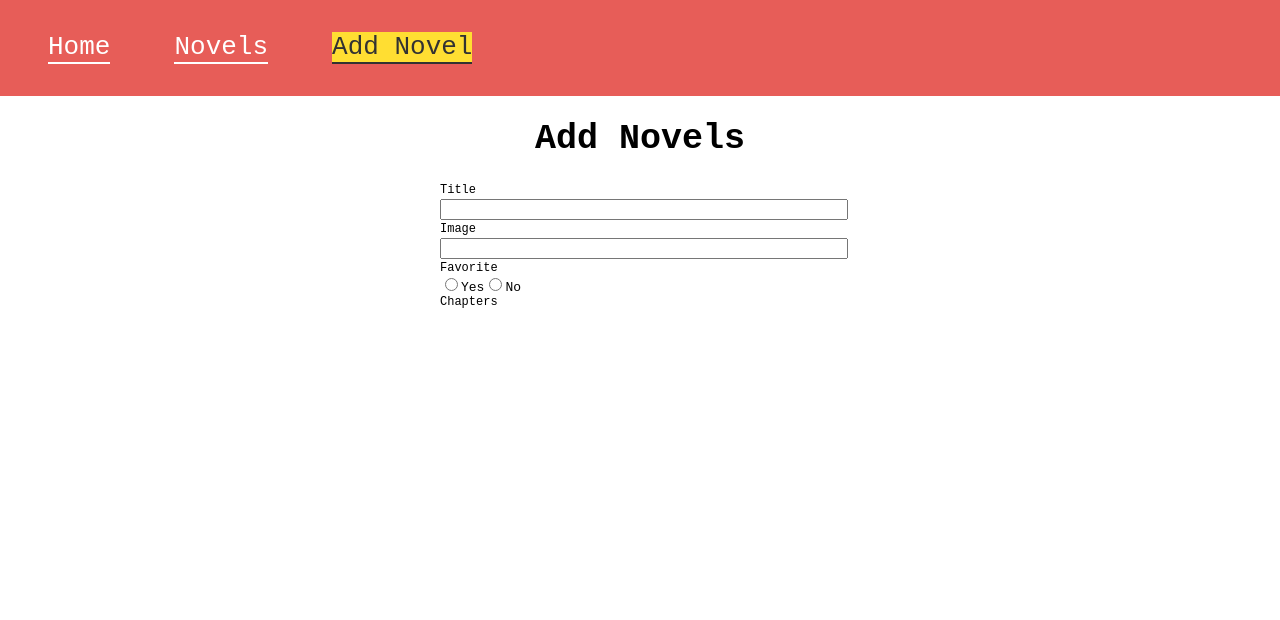
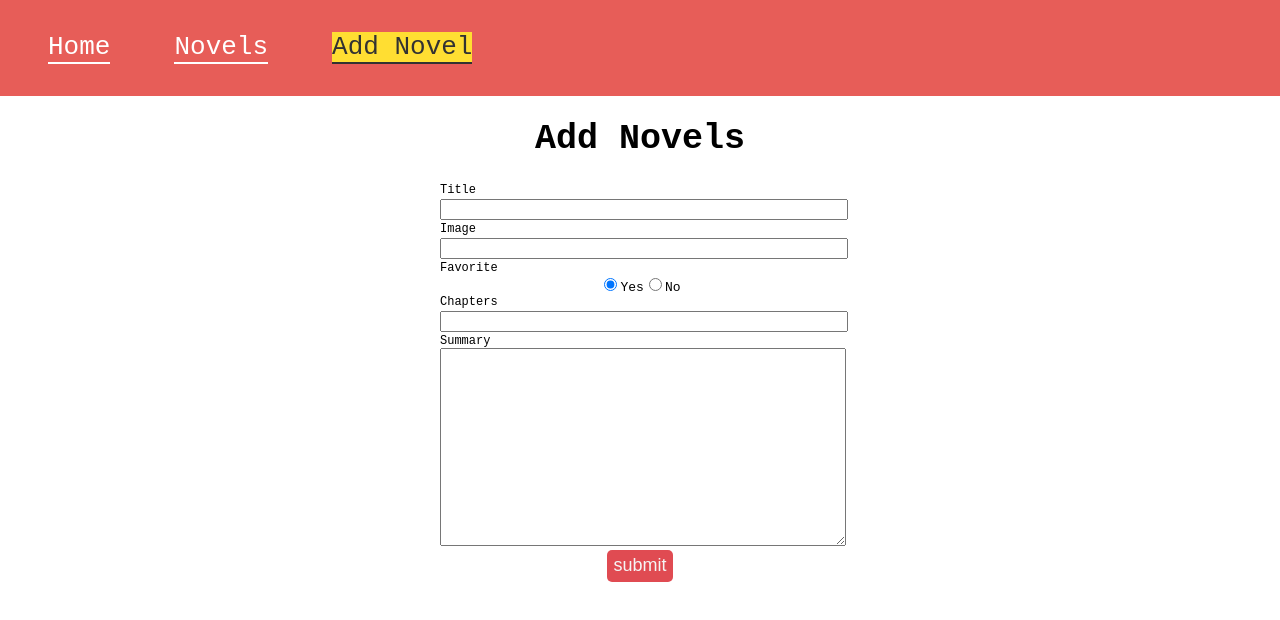
Before and after one commit to Andrewruu/phase2-project, a React (Create React App) app: page /NewNovel in a window 1280 px wide. Shown: the top 620 px of the page. Built offline with nearby package versions, Linux system fonts and the light colour scheme; no server answers.

Commit message:
Add redirect for new novel form

```diff
--- a/src/App.js
+++ b/src/App.js
@@ -21,18 +21,20 @@ export default function App(){
            return novel.id === novelObj.id ? novelObj: novel
 
         }))
-
     }
+    function handleAddNovel(newNovel) {
+        setNovels([...novels, newNovel]);
+      }
 
     return (
         <div className="app">
             <NavBar/>
             <Switch>
                 <Route exact path="/Novels">
-                    <NovelList novels={novels} updateNovels={updateNovels}/>
+                    <NovelList novels={novels} updateNovels={updateNovels} />
                 </Route>
                 <Route exact path="/NewNovel">
-                    <AddNovel/>
+                    <AddNovel handleAddNovel={handleAddNovel}/>
                 </Route>
                 <Route path="/Novels/:id">
                     <NovelDetails/>
--- a/src/components/AddNovel.js
+++ b/src/components/AddNovel.js
@@ -1,6 +1,9 @@
 import React, {useState} from "react";
+import { useHistory } from "react-router-dom";
 
-export default function AddNovel() {
+export default function AddNovel({handleAddNovel}) {
+    const history = useHistory()
+
     const [novelObj, setNovelObj]= useState({
         title: "",
         image: "",
@@ -10,40 +13,94 @@ export default function AddNovel() {
 
     })
 
+    function handleChange(e) {
+        let value = e.target.value
+        if (value==="true"){
+            value = true
+        }else if(value === "false"){
+            value = false
+        }
+        setNovelObj({
+          ...novelObj,
+          [e.target.name]: value,
+        })
+      }
+
+    function handelSubmit(e){
+        e.preventDefault()
+        const newNovel ={
+            title: novelObj.title,
+            image: novelObj.image,
+            likes: novelObj.likes,
+            chapters: novelObj.chapters,
+            summary: novelObj.summary
+        }
+        fetch("http://localhost:3000/novels", {
+            method: "POST",
+            headers: {
+              "Content-Type": "application/json",
+            },
+            body: JSON.stringify(newNovel),
+          })
+            .then((r) => r.json())
+            .then(handleAddNovel(newNovel))
+            .then(history.push("/Novels"))
+    }
+
+
     return (
         <div className="add-novel-form">
             <h1>Add Novels</h1>
-            <form>
+            <form onSubmit={handelSubmit}>
             <p>Title </p>
                 <input
                 type="text"
                 name="title"
-                label="title"/>
+                label="title"
+                value={novelObj.title}
+                onChange={handleChange}/>
             <p>Image </p>
                 <input
                 type="text"
                 name="image"
-                label="image"/>
+                label="image"
+                value={novelObj.image}
+                onChange={handleChange}/>
             <p>Favorite</p>
                 <input
                 type="radio"
-                name="like"
+                name="likes"
                 label="like"
                 value={true}
+                onChange={handleChange}
+                checked={novelObj.likes == true}
                 />
-            <label for="like">Yes</label>
+            <label>Yes</label>
             <input
                 type="radio"
-                name="dislike"
+                name="likes"
                 label="dislike"
                 value={false}
+                onChange={handleChange}
+
                 />
-            <label for="dislike">No</label>
+            <label>No</label>
             <p>Chapters</p>
-
-
-
-
+            <input
+                type="number"
+                name="chapters"
+                lable="chapter"
+                value={novelObj.chapters}
+                onChange={handleChange}/>
+            <p>Summary</p>
+            <textarea
+                name="summary"
+                label="summary"
+                value={novelObj.summary}
+                onChange={handleChange}
+            />
+            <br/>
+            <button type="submit">submit</button>
 
             </form>
         </div>
--- a/src/index.css
+++ b/src/index.css
@@ -181,13 +181,26 @@ button:hover {
   margin-left: auto;
   margin-right: auto;
   width: 25rem;
+  text-align: center;
 }
 .add-novel-form input[type=text]{
   width:100%;
   margin-top: 2px;
   margin-bottom: 2px;
 }
-
+.add-novel-form input[type=number]{
+  width:100%;
+  margin-top: 2px;
+  margin-bottom: 2px;
+}
+.add-novel-form button{
+  text-align: center;
+  height: 2rem;
+}
+.add-novel-form textarea{
+  width:100%;
+  height:12rem;
+}
 .add-novel-form label{
   text-align: auto;
 }
```
